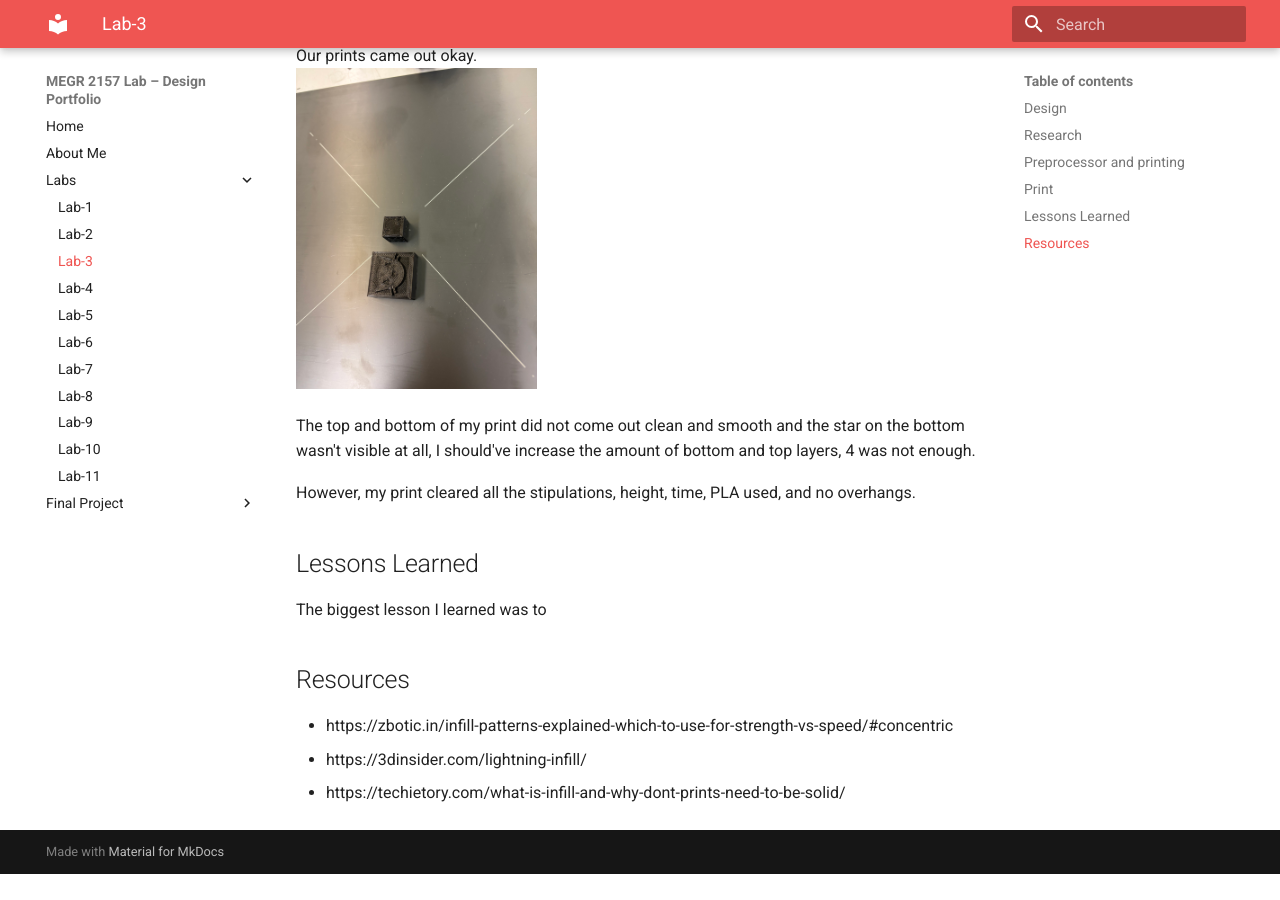
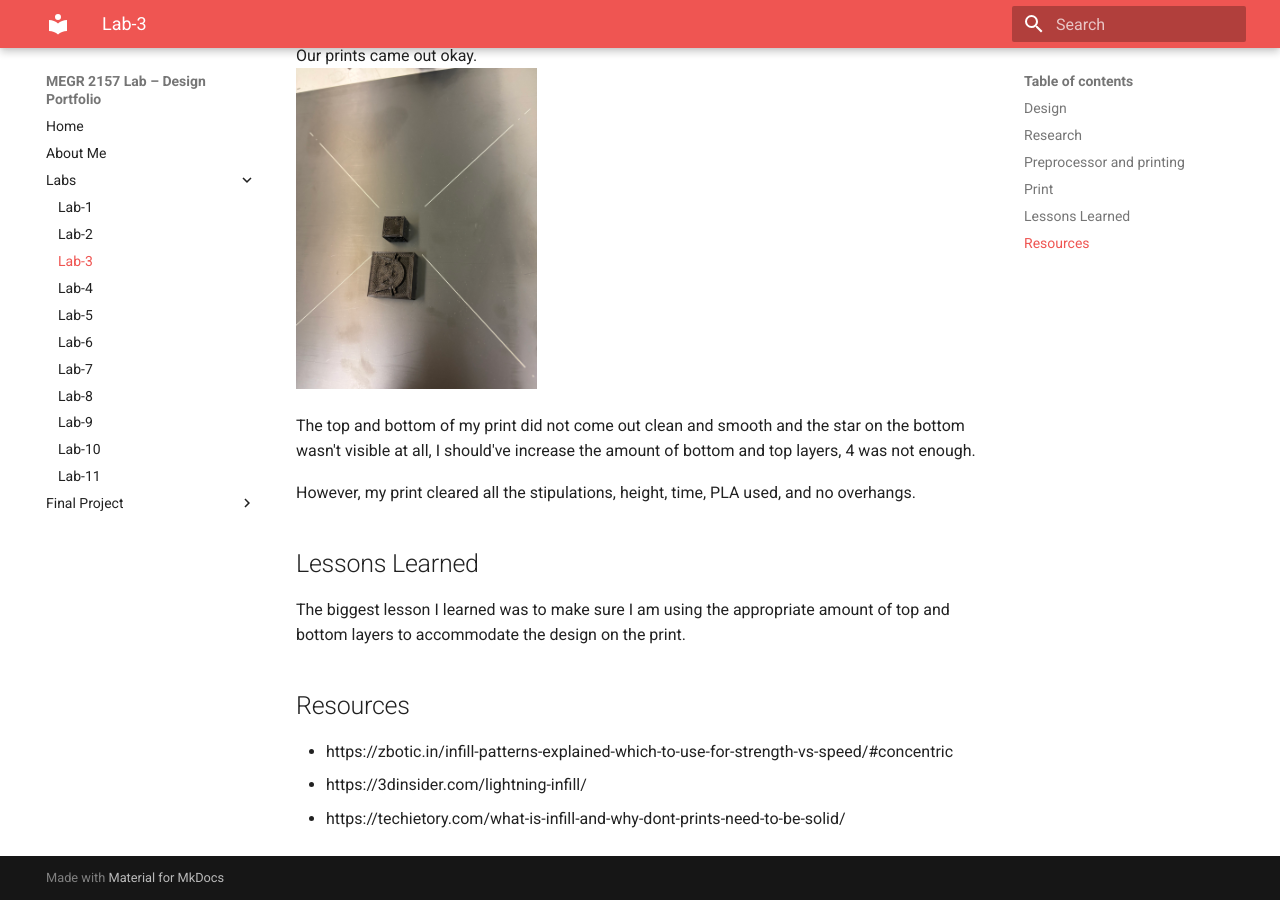
Before and after one commit to jwelch37/Jack-Welch-Portfolio, an MkDocs documentation site: the page built from docs/Labs/L03/index.md, in a window 1280 px wide and 900 px high, scrolled down 3797 px. Built offline with MkDocs 1.6.1 and Material for MkDocs 9.7.7, drawn with Linux system fonts in a browser that asks for light colours; before the commit the page ends 4671 px from its top, so only the background shows below that.

Commit message:
Update lesson learned in index.md
Clarified lesson learned regarding top and bottom layers in printing.

```diff
--- a/docs/Labs/L03/index.md
+++ b/docs/Labs/L03/index.md
@@ -64,7 +64,8 @@ The top and bottom of my print did not come out clean and smooth and the star on
 However, my print cleared all the stipulations, height, time, PLA used, and no overhangs.
 
 ## Lessons Learned
-The biggest lesson I learned was to
+The biggest lesson I learned was to make sure I am using the appropriate amount of top and bottom layers to accommodate the design on the print.
+
 
 
 ## Resources
```
